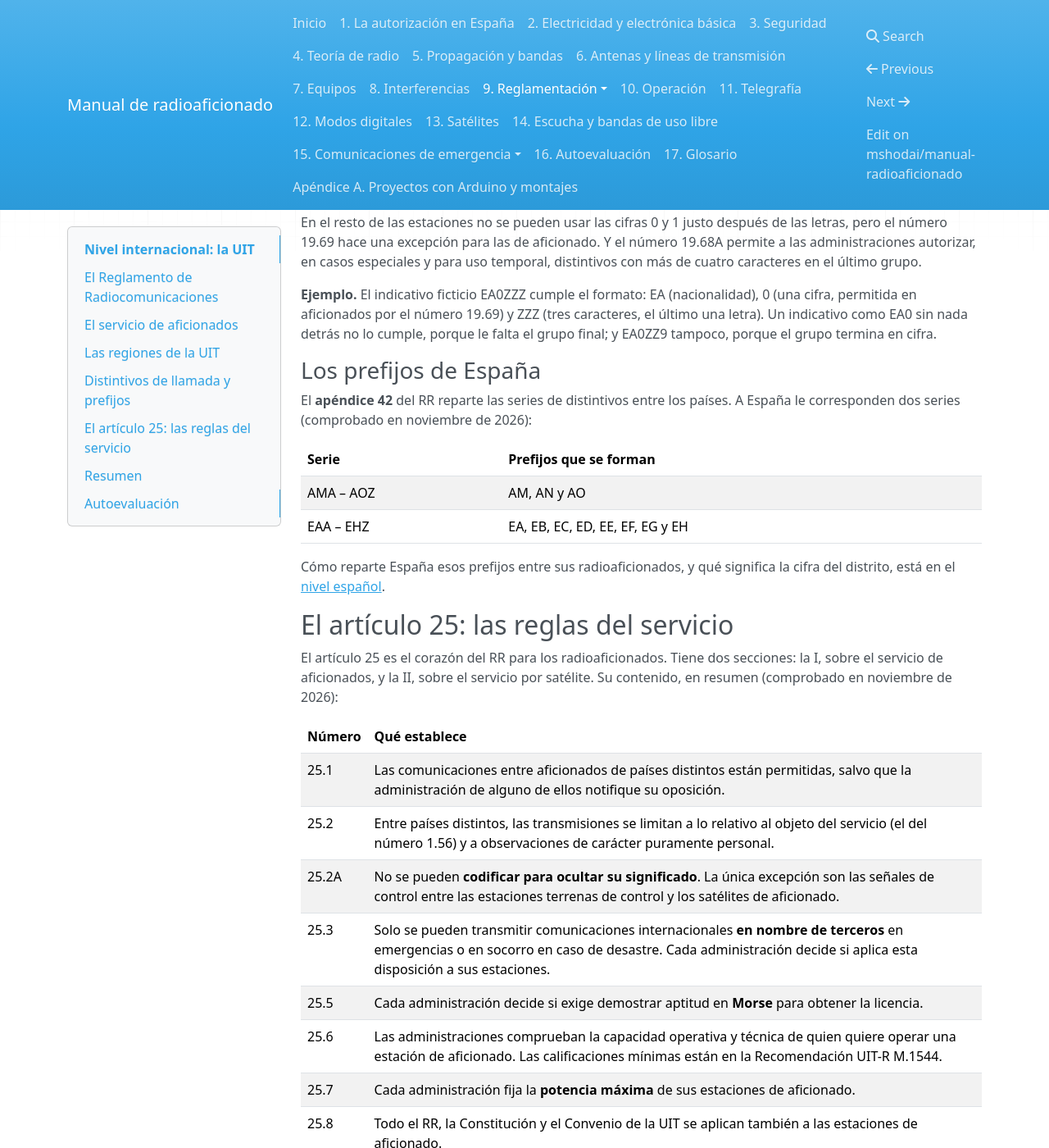
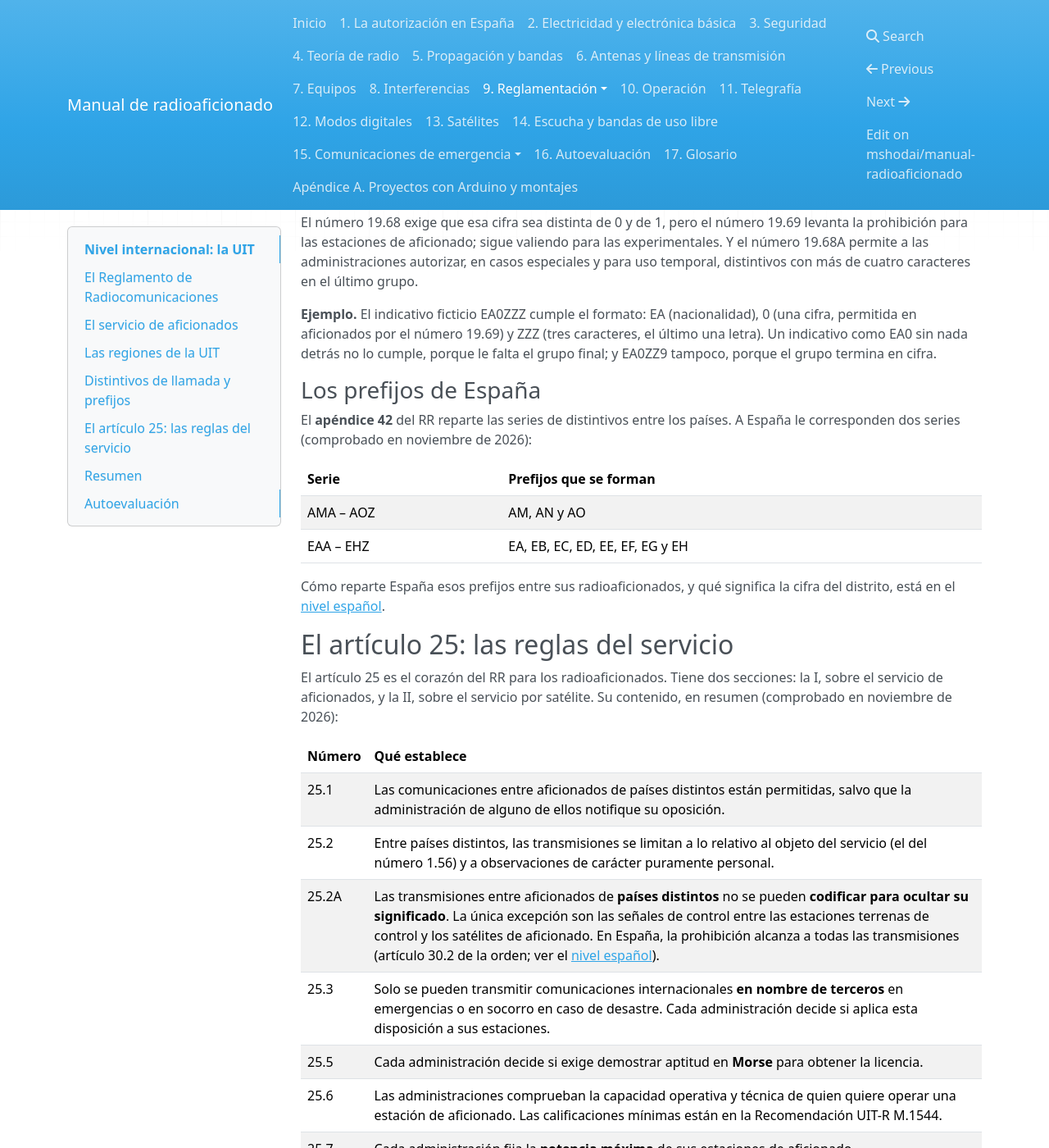
Before and after one commit to mshodai/manual-radioaficionado, an MkDocs documentation site: the page built from docs/09-reglamentacion/internacional.md, in a window 1280 px wide and 1400 px high, scrolled down 2323 px. Shown: the whole window at 82% size. Built offline with MkDocs 1.6.1, drawn with Linux system fonts in a browser that asks for light colours; nearby versions of some CDN libraries; library files that are not in the unit come from our copies; some of the changed text lies outside the part shown.

Commit message:
09: precisiones tras verificación de fuentes + ajuste de preguntas

```diff
--- a/docs/09-reglamentacion/internacional.md
+++ b/docs/09-reglamentacion/internacional.md
@@ -46,7 +46,7 @@ Las regiones importan porque las atribuciones no son iguales en todas. Un ejempl
 
 Por eso oyes a estaciones de América hablando en 7 250 kHz, y por eso tú, desde España, no puedes contestarles en esa frecuencia: les llamas en tu parte de la banda y ellos te escuchan en la suya. Es lo que se llama trabajar en **dúplex de frecuencias separadas** (*split*).
 
-El número 5.2 también remite a una **Zona Tropical**, definida en los números 5.16 a 5.21, que se usa para la radiodifusión en onda corta. No afecta a las bandas de aficionados.
+El mapa del número 5.2 muestra también una **Zona Tropical**: el RR la define en los números 5.16 a 5.21 y la usa en el artículo 23 para la radiodifusión.
 
 ## Distintivos de llamada y prefijos
 
@@ -64,7 +64,7 @@ Para las estaciones de aficionado, el número 19.68 fija este formato:
 2. **Una sola cifra**.
 3. **Un grupo de cuatro caracteres como máximo**, el último de los cuales tiene que ser una letra.
 
-En el resto de las estaciones no se pueden usar las cifras 0 y 1 justo después de las letras, pero el número 19.69 hace una excepción para las de aficionado. Y el número 19.68A permite a las administraciones autorizar, en casos especiales y para uso temporal, distintivos con más de cuatro caracteres en el último grupo.
+El número 19.68 exige que esa cifra sea distinta de 0 y de 1, pero el número 19.69 levanta la prohibición para las estaciones de aficionado; sigue valiendo para las experimentales. Y el número 19.68A permite a las administraciones autorizar, en casos especiales y para uso temporal, distintivos con más de cuatro caracteres en el último grupo.
 
 **Ejemplo.** El indicativo ficticio EA0ZZZ cumple el formato: EA (nacionalidad), 0 (una cifra, permitida en aficionados por el número 19.69) y ZZZ (tres caracteres, el último una letra). Un indicativo como EA0 sin nada detrás no lo cumple, porque le falta el grupo final; y EA0ZZ9 tampoco, porque el grupo termina en cifra.
 
@@ -87,7 +87,7 @@ El artículo 25 es el corazón del RR para los radioaficionados. Tiene dos secci
 |---|---|
 | 25.1 | Las comunicaciones entre aficionados de países distintos están permitidas, salvo que la administración de alguno de ellos notifique su oposición. |
 | 25.2 | Entre países distintos, las transmisiones se limitan a lo relativo al objeto del servicio (el del número 1.56) y a observaciones de carácter puramente personal. |
-| 25.2A | No se pueden **codificar para ocultar su significado**. La única excepción son las señales de control entre las estaciones terrenas de control y los satélites de aficionado. |
+| 25.2A | Las transmisiones entre aficionados de **países distintos** no se pueden **codificar para ocultar su significado**. La única excepción son las señales de control entre las estaciones terrenas de control y los satélites de aficionado. En España, la prohibición alcanza a todas las transmisiones (artículo 30.2 de la orden; ver el [nivel español](espanol.md#lo-que-dice-el-articulo-30)). |
 | 25.3 | Solo se pueden transmitir comunicaciones internacionales **en nombre de terceros** en emergencias o en socorro en caso de desastre. Cada administración decide si aplica esta disposición a sus estaciones. |
 | 25.5 | Cada administración decide si exige demostrar aptitud en **Morse** para obtener la licencia. |
 | 25.6 | Las administraciones comprueban la capacidad operativa y técnica de quien quiere operar una estación de aficionado. Las calificaciones mínimas están en la Recomendación UIT-R M.1544. |
@@ -116,7 +116,7 @@ Fíjate en que varias de estas reglas dejan la decisión a cada país: el Morse
     El anexo II de la Orden IET/1311/2013, que fija el temario del examen, cita la «Res. 640 R.R.» sobre el uso internacional de las bandas de aficionados en catástrofes naturales (comprobado en noviembre de 2026). En la lista de resoluciones de la edición de 2024 del RR ya no figura ninguna Resolución 640 (comprobado en noviembre de 2026). El contenido que hoy está en vigor sobre emergencias son los números 25.3 y 25.9A del artículo 25. Si te preguntan por ella en el examen, la idea que se busca es esa: en catástrofes, las bandas de aficionados pueden usarse para comunicaciones de socorro, incluso en nombre de terceros.
 
 !!! tip "Para el examen"
-    Definición del **servicio de aficionados** (RR 1.56): instrucción individual, intercomunicación y estudios técnicos, por personas autorizadas, a título personal y sin ánimo de lucro. **España está en la Región 1.** Sus series de distintivos son **AMA – AOZ** y **EAA – EHZ**. Distintivo de aficionado (RR 19.68): uno o dos caracteres de nacionalidad, una cifra y hasta cuatro caracteres, el último una letra. Artículo 25: nada de mensajes cifrados, tráfico de terceros solo en emergencias, identificación a intervalos cortos, y el Morse y la potencia los decide cada país (comprobado en noviembre de 2026).
+    Definición del **servicio de aficionados** (RR 1.56): instrucción individual, intercomunicación y estudios técnicos, por personas autorizadas, a título personal y sin ánimo de lucro. **España está en la Región 1.** Sus series de distintivos son **AMA – AOZ** y **EAA – EHZ**. Distintivo de aficionado (RR 19.68): uno o dos caracteres de nacionalidad, una cifra y hasta cuatro caracteres, el último una letra. Artículo 25: nada de mensajes cifrados entre países distintos (en España, el artículo 30.2 de la orden lo prohíbe en todas las transmisiones), tráfico de terceros solo en emergencias, identificación a intervalos cortos, y el Morse y la potencia los decide cada país (comprobado en noviembre de 2026).
 
 ## Resumen
 
@@ -124,7 +124,7 @@ Fíjate en que varias de estas reglas dejan la decisión a cada país: el Morse
 - El **servicio de aficionados** (número 1.56) tiene por objeto la instrucción individual, la intercomunicación y los estudios técnicos, por personas autorizadas, a título personal y sin ánimo de lucro. El servicio por satélite (1.57) persigue los mismos fines con satélites.
 - El mundo se divide en **tres regiones**. España, con Canarias, está en la **Región 1**. Las atribuciones cambian de una región a otra: 7 200 – 7 300 kHz es de aficionados solo en la Región 2.
 - Un distintivo de aficionado tiene uno o dos caracteres de nacionalidad, **una cifra** y un grupo de **hasta cuatro caracteres**, el último una letra (número 19.68). A España le corresponden las series **AMA – AOZ** y **EAA – EHZ** (apéndice 42).
-- El **artículo 25** permite las comunicaciones internacionales salvo oposición de un país, prohíbe **cifrar** los mensajes, limita el **tráfico de terceros** a emergencias y desastres, exige **identificarse a intervalos cortos** y deja a cada país el Morse, la potencia y la operación de visitantes (comprobado en noviembre de 2026).
+- El **artículo 25** permite las comunicaciones internacionales salvo oposición de un país, prohíbe **cifrar** los mensajes entre países distintos (en España lo prohíbe en general el artículo 30.2 de la orden), limita el **tráfico de terceros** a emergencias y desastres, exige **identificarse a intervalos cortos** y deja a cada país el Morse, la potencia y la operación de visitantes (comprobado en noviembre de 2026).
 
 ## Autoevaluación
 
```
Also changed, not shown: docs/09-reglamentacion/espanol.md (+9 -9 lines), docs/09-reglamentacion/europeo.md (+2 -2 lines).
